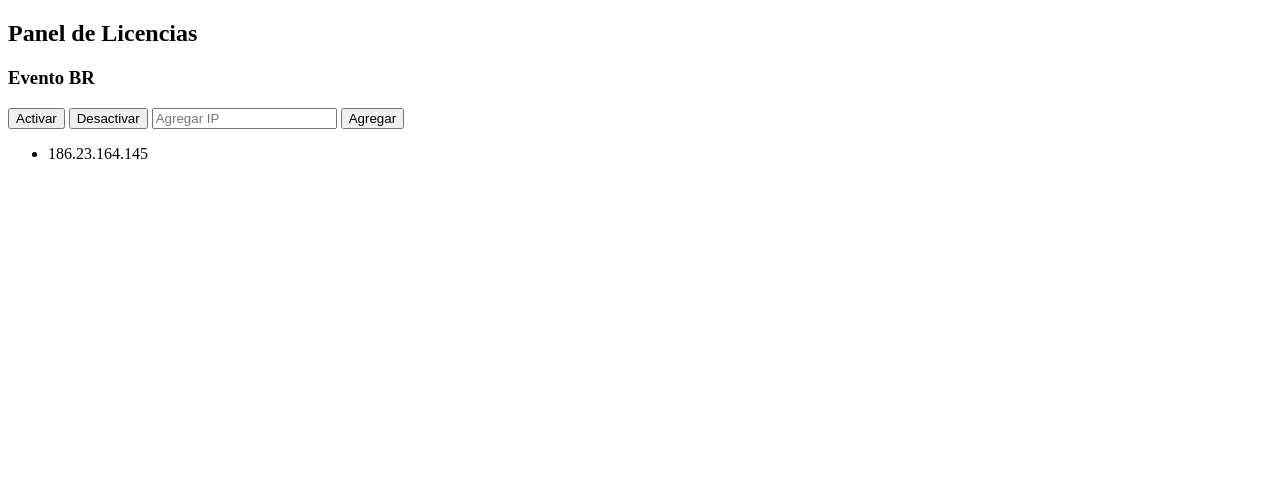
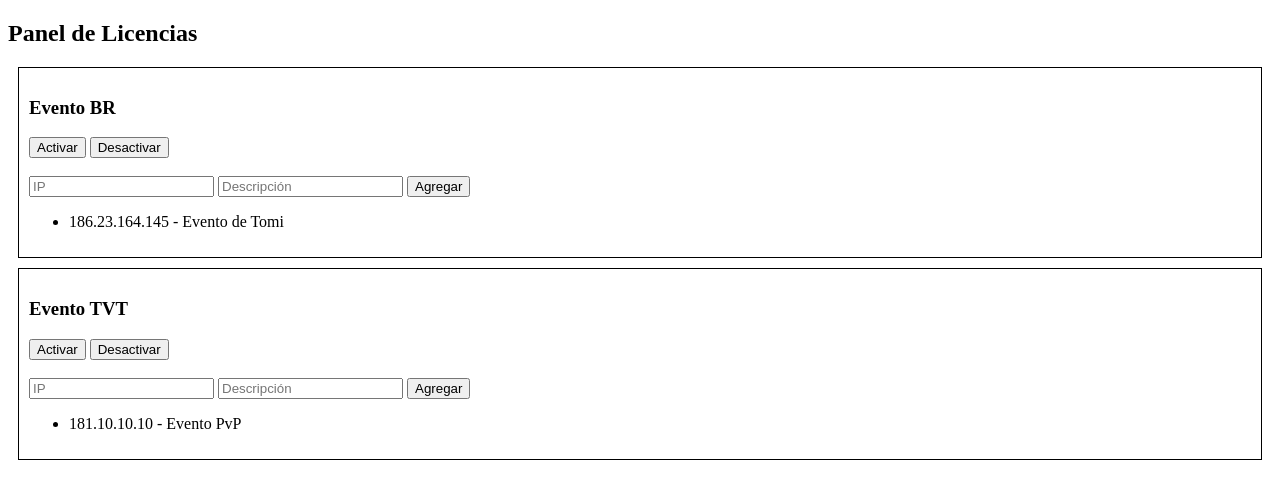
Before and after one commit to camikbkn/license-api, a website: page panel.html in a window 1280 px wide. Drawn offline with Linux system fonts and the light colour scheme.

Commit message:
Update panel.html

```diff
--- a/panel.html
+++ b/panel.html
@@ -7,42 +7,67 @@
 
 <h2>Panel de Licencias</h2>
 
-<div>
-    <h3>Evento BR</h3>
-    <button onclick="activar('BR')">Activar</button>
-    <button onclick="desactivar('BR')">Desactivar</button>
-
-    <input id="ipBR" placeholder="Agregar IP">
-    <button onclick="agregarIP('BR')">Agregar</button>
-
-    <ul id="listaBR"></ul>
-</div>
+<div id="panel"></div>
 
 <script>
 
 let data = {
     BR: {
         active: true,
-        ips: ["186.23.164.145"]
+        ips: [
+            { ip: "186.23.164.145", desc: "Evento de Tomi" }
+        ]
+    },
+    TVT: {
+        active: true,
+        ips: [
+            { ip: "181.10.10.10", desc: "Evento PvP" }
+        ]
     }
 };
 
 function render() {
-    let lista = document.getElementById("listaBR");
-    lista.innerHTML = "";
+    let panel = document.getElementById("panel");
+    panel.innerHTML = "";
 
-    data.BR.ips.forEach(ip => {
-        let li = document.createElement("li");
-        li.textContent = ip;
-        lista.appendChild(li);
-    });
+    for (let event in data) {
+        let div = document.createElement("div");
+        div.style.border = "1px solid black";
+        div.style.margin = "10px";
+        div.style.padding = "10px";
+
+        div.innerHTML = `
+            <h3>Evento ${event}</h3>
+            <button onclick="activar('${event}')">Activar</button>
+            <button onclick="desactivar('${event}')">Desactivar</button>
+
+            <br><br>
+            <input id="ip_${event}" placeholder="IP">
+            <input id="desc_${event}" placeholder="Descripción">
+            <button onclick="agregarIP('${event}')">Agregar</button>
+
+            <ul id="lista_${event}"></ul>
+        `;
+
+        panel.appendChild(div);
+
+        let lista = div.querySelector(`#lista_${event}`);
+
+        data[event].ips.forEach(obj => {
+            let li = document.createElement("li");
+            li.textContent = obj.ip + " - " + obj.desc;
+            lista.appendChild(li);
+        });
+    }
 }
 
 function agregarIP(evento) {
-    let input = document.getElementById("ipBR").value;
-    if (!input) return;
+    let ip = document.getElementById("ip_" + evento).value;
+    let desc = document.getElementById("desc_" + evento).value;
 
-    data[evento].ips.push(input);
+    if (!ip) return;
+
+    data[evento].ips.push({ ip, desc });
     render();
 }
 
```
